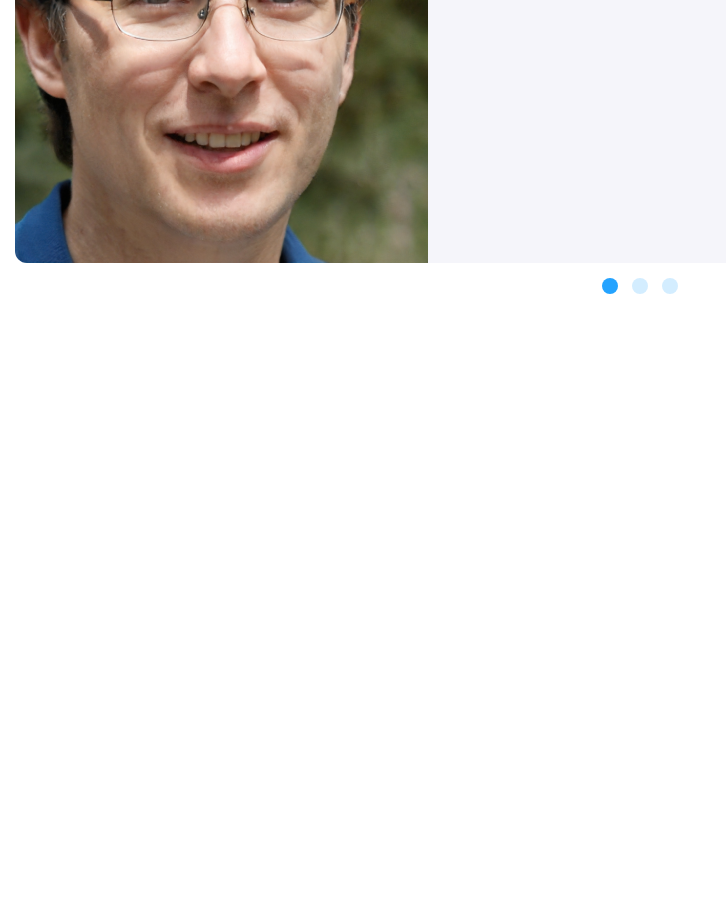
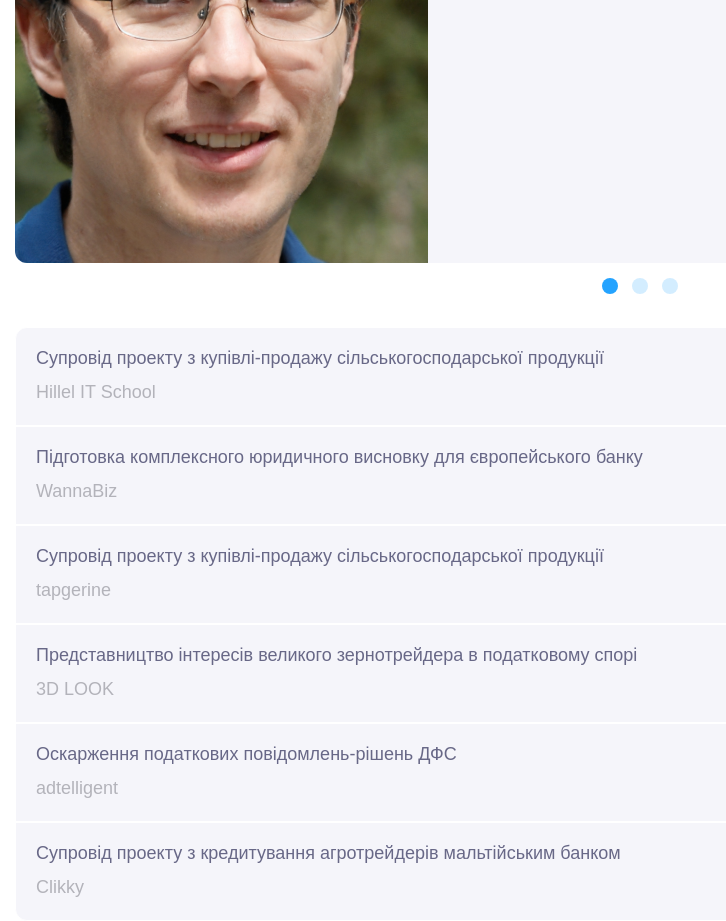
Before and after one commit to VladyslavArevdzhanyan/project_Hlegals, a plain HTML site: page app/index.html in a window 1280 px wide. Shown: the part 2353-3274 px from the top of the page, without its empty margins (0-726 px from the left). Before the commit the page ends 2650 px from the top, so only its background shows below. Drawn offline with Linux system fonts and the light colour scheme; a web font is replaced by a local one.

Commit message:
add new block 'Examples'

```diff
--- a/app/index.html
+++ b/app/index.html
@@ -201,9 +201,35 @@
         </div>
 
         <div class="main__block-examples">
-
+            <div class="container">
+                <div class="main__block-examples-links">
+                    <a href="#" class="main__block-examples-link">
+                        <h3 class="main__block-examples-link-h3">Супровід проекту з купівлі-продажу сільськогосподарської продукції</h3>
+                        <p class="main__block-examples-link-p">Hillel IT School</p>
+                    </a>
+                    <a href="#" class="main__block-examples-link">
+                        <h3 class="main__block-examples-link-h3">Підготовка комплексного юридичного висновку для європейського банку</h3>
+                        <p class="main__block-examples-link-p">WannaBiz</p>
+                    </a>
+                    <a href="#" class="main__block-examples-link">
+                        <h3 class="main__block-examples-link-h3">Супровід проекту з купівлі-продажу сільськогосподарської продукції</h3>
+                        <p class="main__block-examples-link-p">tapgerine</p>
+                    </a>
+                    <a href="#" class="main__block-examples-link">
+                        <h3 class="main__block-examples-link-h3">Представництво інтересів великого зернотрейдера в податковому спорі</h3>
+                        <p class="main__block-examples-link-p">3D LOOK</p>
+                    </a>
+                    <a href="#" class="main__block-examples-link">
+                        <h3 class="main__block-examples-link-h3">Оскарження податкових повідомлень-рішень ДФС</h3>
+                        <p class="main__block-examples-link-p">adtelligent</p>
+                    </a>
+                    <a href="#" class="main__block-examples-link">
+                        <h3 class="main__block-examples-link-h3">Супровід проекту з кредитування агротрейдерів мальтійським банком</h3>
+                        <p class="main__block-examples-link-p">Clikky</p>
+                    </a>
+                </div>
+            </div>
         </div>
-
     </main>
 
 
--- /dev/null
+++ b/app/sass/block/_main__block-examples.scss
@@ -0,0 +1,37 @@
+.main__block-examples {
+    padding-top: 30px;
+    &-links {
+        display: grid;
+        grid-template-columns: 1fr;
+        grid-template-rows: 1fr 1fr 1fr 1fr 1fr 1fr;
+    }
+    &-link {
+        text-decoration: none;
+        display: block;
+        background: #F5F5FA;
+        border: 1px solid #FFFFFF;
+        padding: 20px;
+        &:first-child {
+            border-radius: 12px 12px 0px 0px;
+        }
+        &:last-child {
+            border-radius: 0px 0px 12px 12px;
+        }
+        &:hover {
+            background: #EDEDF7;
+        }
+        &-h3 {
+            font-weight: 500;
+            font-size: 18px;
+            line-height: 21px;
+            color: #686887;
+        }
+        &-p {
+            font-weight: 400;
+            font-size: 18px;
+            line-height: 26px;
+            color: #B3B3BA;
+            padding-top: 10px;
+        }
+    }
+}
--- a/app/sass/style.scss
+++ b/app/sass/style.scss
@@ -8,3 +8,4 @@
 @import 'block/main__block-slider';
 @import 'block/main__block-about';
 @import 'block/main__block-team-slider';
+@import 'block/main__block-examples';
```
Also changed, not shown: app/css/style.css, 1 other file.
